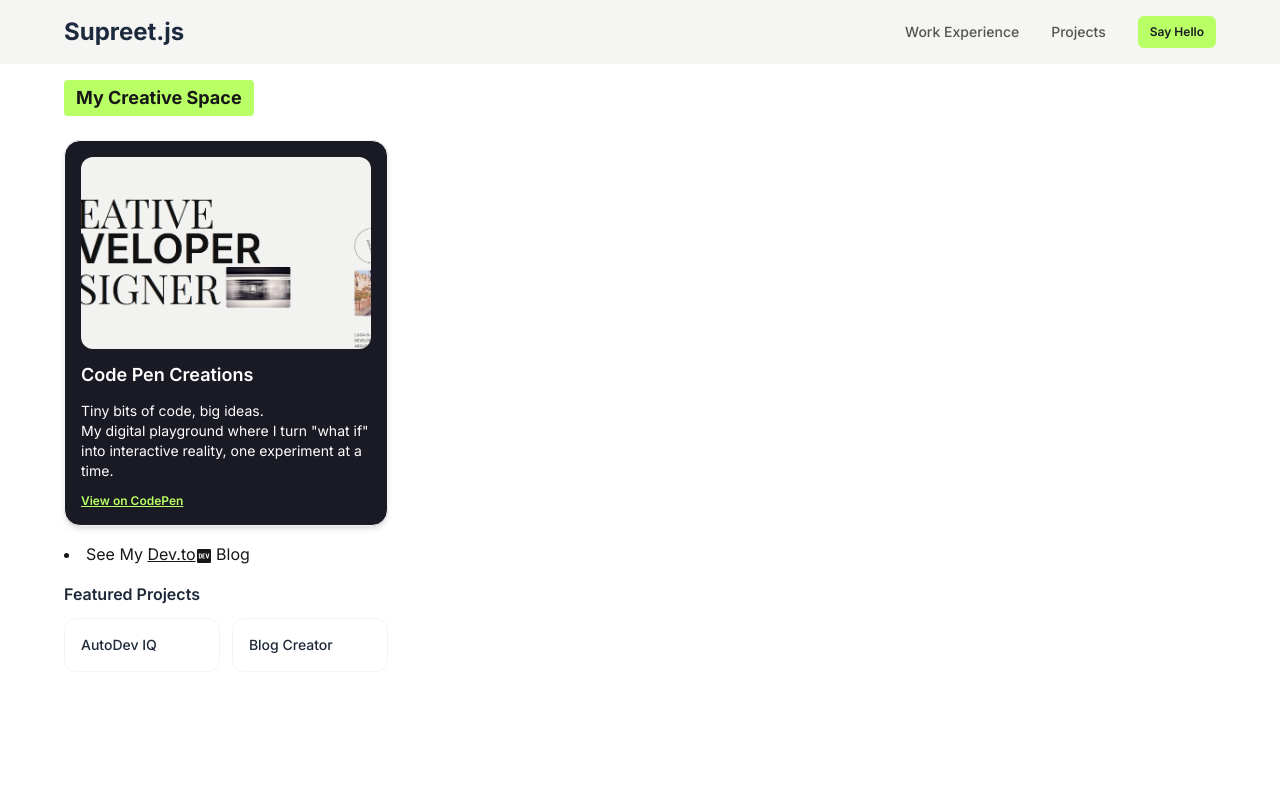
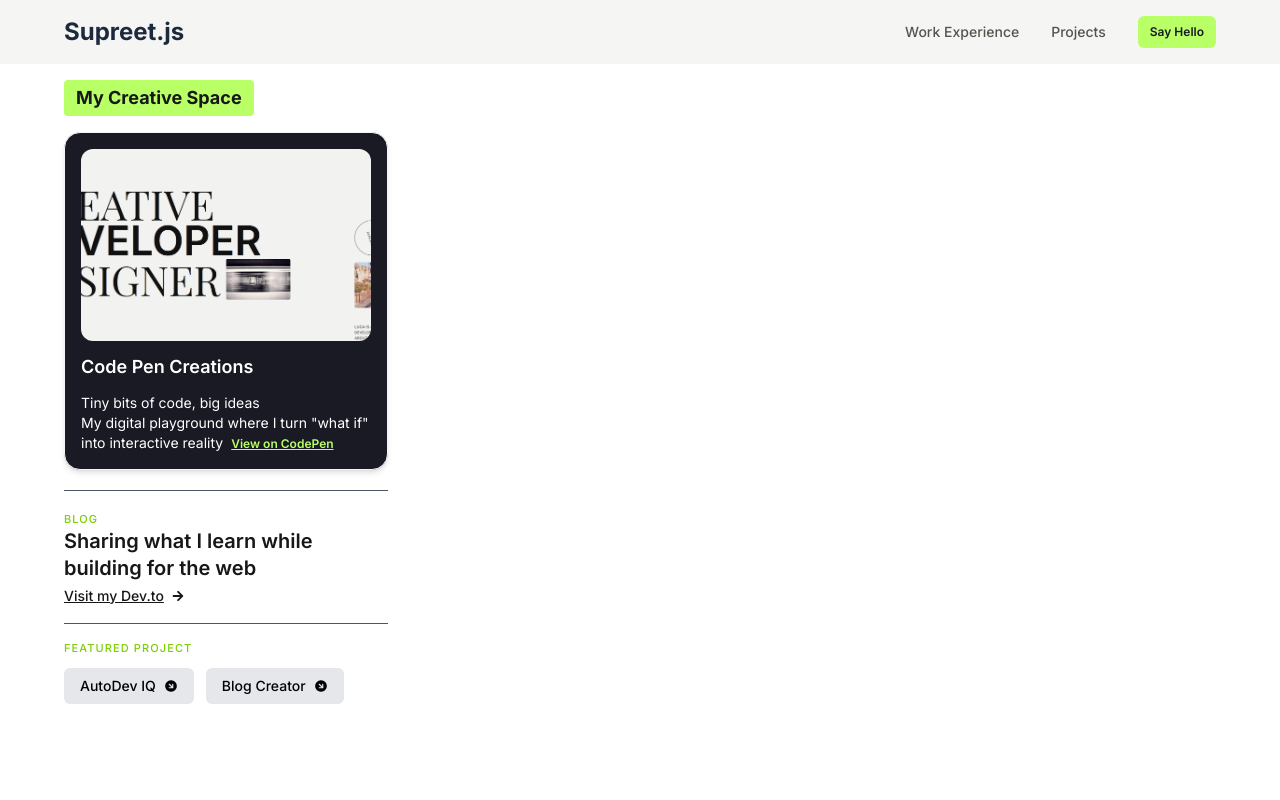
Before and after one commit to Supp-2020/portfolio, a Next.js app: page / in a window 1280 px wide. Shown: the top 800 px of the page. Built offline with nearby package versions, Linux system fonts and the light colour scheme; no server answers.

Commit message:
left sidebar updates

```diff
--- a/src/components/LandingScreen.jsx
+++ b/src/components/LandingScreen.jsx
@@ -1,5 +1,7 @@
 import Image from "next/image";
-import { FaDev } from "react-icons/fa";
+import Link from "next/link";
+import { FaArrowRight, FaDev, FaPenNib } from "react-icons/fa";
+import { TbCircleArrowDownRightFilled  } from "react-icons/tb";
 
 const LandingScreen = () => {
   return (
@@ -11,7 +13,7 @@ const LandingScreen = () => {
             My Creative Space
           </h3>
 
-          <div className="bg-[#191a23] text-white rounded-2xl shadow-md p-4 border border-gray-100 space-y-3 mt-6">
+          <div className="bg-[#191a23] text-white rounded-2xl shadow-md p-4 border border-gray-100 space-y-3 mt-4">
             {/* Fake Code Editor Preview */}
             <div className="relative rounded-xl h-48 overflow-hidden">
               <Image
@@ -22,57 +24,70 @@ const LandingScreen = () => {
               />
             </div>
 
-            <h3 className="font-semibold text-lg">Code Pen Creations</h3>
-            <p className="text-sm mt-1">
-              Tiny bits of code, big ideas.
+            <h5 className="font-semibold text-lg">Code Pen Creations</h5>
+            <p className="text-sm">
+              Tiny bits of code, big ideas
               <br />
               My digital playground where I turn &quot;what if&quot; into
-              interactive reality, one experiment at a time.
-            </p>
-
+              interactive reality
               <a
                 href="https://codepen.io/supp-2020"
                 target="_blank"
                 rel="noopener noreferrer"
-              className="text-xs font-semibold text-[#b9ff66] flex items-center gap-1 mt-3 underline"
+                className="inline ml-2 text-xs font-semibold text-[#b9ff66] flex items-center gap-1 underline"
               >
                 View on CodePen
               </a>
+            </p>
           </div>
 
-          <li className="mt-4">
+          <div className="border-t border-gray-600 my-5" />
+
+          {/* Blogs section */}
+          <div className="">
+            <h5 className="text-[11px] tracking-widest uppercase text-lime-500 font-medium">
+              Blog
+            </h5>
+
+            <h5 className="text-lg md:text-xl font-semibold leading-snug">
+              Sharing what I learn while building for the web
+            </h5>
+
             <a
               href="https://dev.to/supreet_pradhan"
               target="_blank"
               rel="noopener noreferrer"
-              className=""
+              className="inline-flex items-center gap-2 text-sm font-medium underline"
             >
-              See My{" "}
-              <span className="underline">
-                {" "}
-                Dev.to
-                <FaDev className="inline w-4 h-4" />
-              </span>{" "}
-              Blog
+              Visit my Dev.to
+              <FaArrowRight className="text-xs transition-transform group-hover:translate-x-1" />
             </a>
-          </li>
-
-          {/* ================= Featured Projects ================= */}
-          <div className="space-y-3">
-            <h3 className="font-semibold text-gray-800 mt-4">Featured Projects</h3>
-
-            <div className="grid grid-cols-2 gap-3">
-              <div className="bg-white rounded-xl border border-gray-100 p-4">
-                <h4 className="text-sm font-medium text-gray-800">
-                  AutoDev IQ
-                </h4>
           </div>
 
-              <div className="bg-white rounded-xl border border-gray-100 p-4">
-                <h4 className="text-sm font-medium text-gray-800">
+          <div className="border-t border-gray-600 my-4" />
+
+          {/* Featured Projects*/}
+          <div>
+            <h5 className="text-[11px] tracking-widest uppercase text-lime-500 font-medium">
+              Featured Project
+            </h5>
+
+            <div className="mt-3 flex flex-wrap gap-3">
+              <Link
+                href="#projects"
+                className="group relative flex items-center gap-2 px-4 py-2 bg-gray-200 text-black text-sm font-medium rounded-md hover:bg-gray-300 transition-colors"
+              >
+                AutoDev IQ
+                <TbCircleArrowDownRightFilled  className="text-sm" />
+              </Link>
+
+              <Link
+                href="#projects"
+                className="group relative flex items-center gap-2 px-4 py-2 bg-gray-200 text-black text-sm font-medium rounded-md hover:bg-gray-300 transition-colors"
+              >
                 Blog Creator
-                </h4>
-              </div>
+                <TbCircleArrowDownRightFilled  className="text-sm" />
+              </Link>
             </div>
           </div>
         </div>
--- a/src/components/WorkExperience.jsx
+++ b/src/components/WorkExperience.jsx
@@ -8,7 +8,7 @@ export default function WorkExperience() {
   const [activeImg, setActiveImg] = useState(null);
 
   return (
-    <section id="experience" className="w-full mx-auto max-w-8xl">
+    <section id="experience" className="w-full mx-auto max-w-7xl">
       <div className="mb-8 flex items-center gap-8">
         <h2 className="bg-[#B9FF66] text-3xl font-bold px-3 py-1 rounded">
           Work Experience
```
Lines whose indentation alone changed are shown as unchanged.
